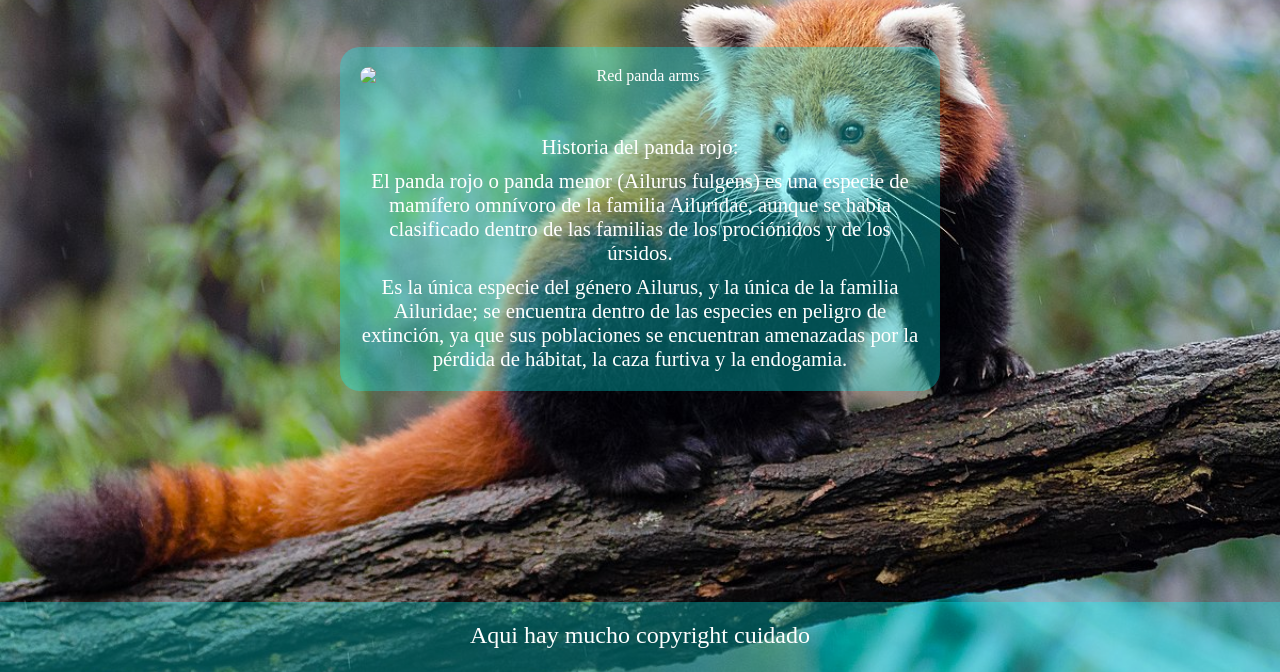
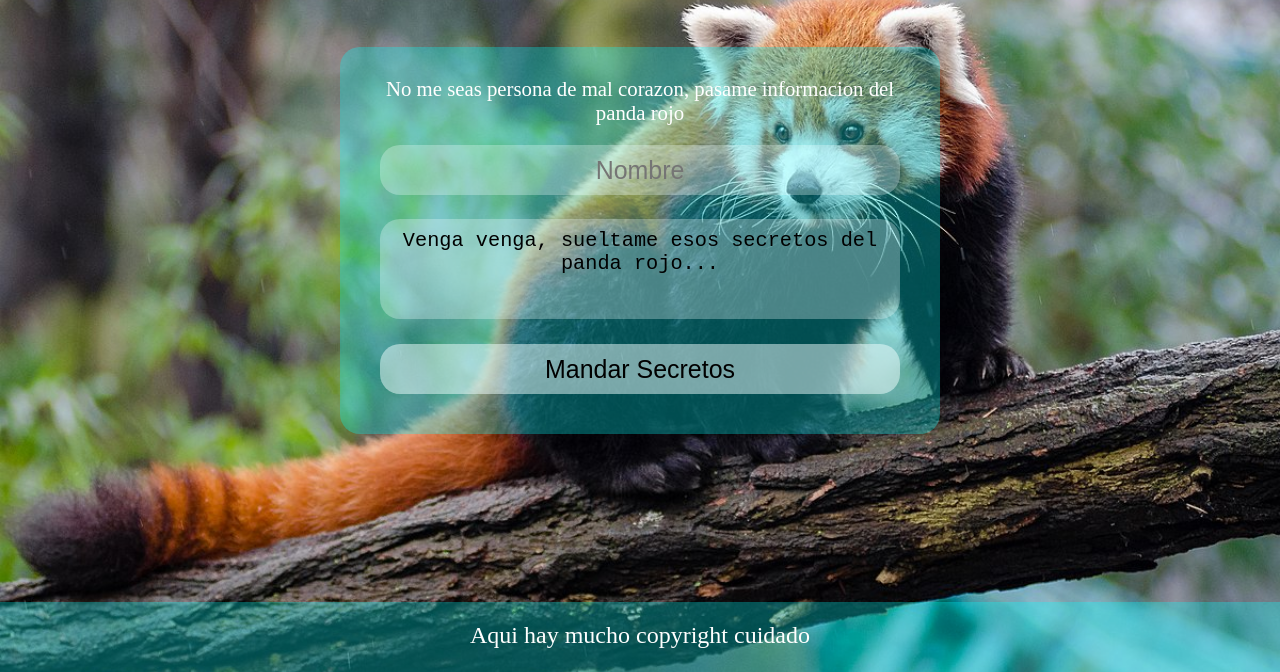
Before and after one commit to danielvlaso/animal-favorito, a plain HTML site: page contacto.html in a window 1280 px wide. Shown: the part 128-800 px from the top of the page. Drawn offline with Linux system fonts and the light colour scheme.

Commit message:
casi completado

```diff
--- a/contacto.html
+++ b/contacto.html
@@ -22,19 +22,16 @@
 
     <main class="flex">
         <div class="text-body flex">
-            <div class="arms-image"><img src="images/red-arms.jpg" alt="Red panda arms"></div>
             <div class="the-text">
                 <p>
-                    Historia del panda rojo:
+                    No me seas persona de mal corazon, pasame informacion del panda rojo
                 </p>
 
-                <p>
-                    El panda rojo o panda menor (Ailurus fulgens) es una especie de mamífero omnívoro de la familia Ailuridae, aunque se había clasificado dentro de las familias de los prociónidos y de los úrsidos.
-                </p>
-
-                <p>
-                    Es la única especie del género Ailurus, y la única de la familia Ailuridae; se encuentra dentro de las especies en peligro de extinción, ya que sus poblaciones se encuentran amenazadas por la pérdida de hábitat, la caza furtiva y la endogamia.
-                </p>
+                <form class="formulario" action="/action_page.php" id="usrform">
+                    <input type="text" id="fname" name="fname" placeholder="Nombre"><br> <br>
+                    <textarea name="comment" form="usrform">Venga venga, sueltame esos secretos del panda rojo...</textarea>
+                    <input class="boton" type="submit" value="Mandar Secretos">
+                </form>
 
             </div>
         </div>
--- a/css/styles.css
+++ b/css/styles.css
@@ -118,3 +118,38 @@ footer p{
     margin-top: 20px;
     font-size: 1.5em;
 }
+
+
+/* formulario */
+
+form{
+    padding: 20px;
+}
+
+input{
+    width: 100%;
+    background-color: rgba(240, 255, 255, 0.300);
+    border-radius: 20px;
+    min-height: 50px;
+    color: black;
+    font-size: 1.2em;
+    border: none;
+}
+
+textarea{
+    width: 100%;
+    background-color: rgba(240, 255, 255, 0.300);
+    border-radius: 20px;
+    min-height: 100px;
+    color: black;
+    font-size: 1.2em;
+    resize: none;
+    border: none;
+    text-align: center;
+    padding: 10px;
+}
+
+.boton{
+    margin-top: 20px;
+    background-color: rgba(240, 255, 255, 0.500)
+}
```
Also changed, not shown: arte-nombre-animal.html (+6 -9 lines), images/red-panda-maria-stezhko.jpg (added).
